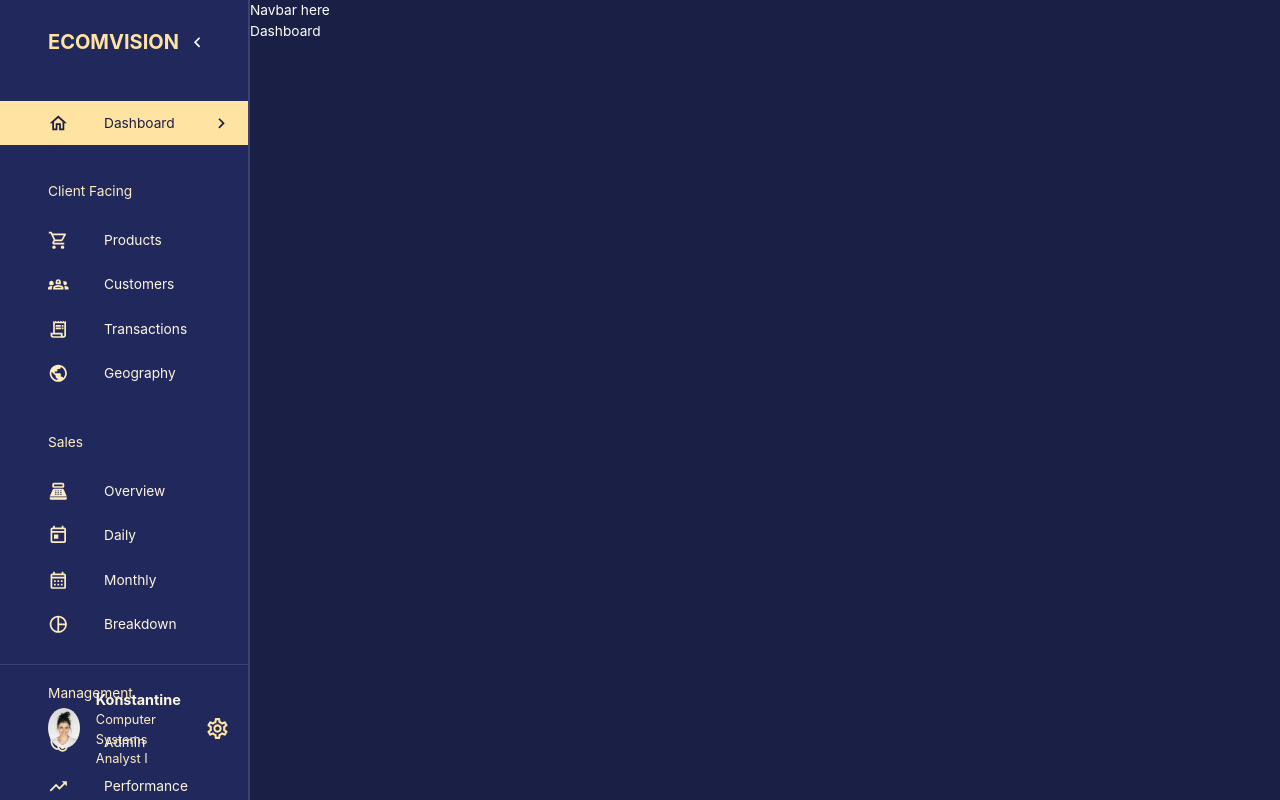
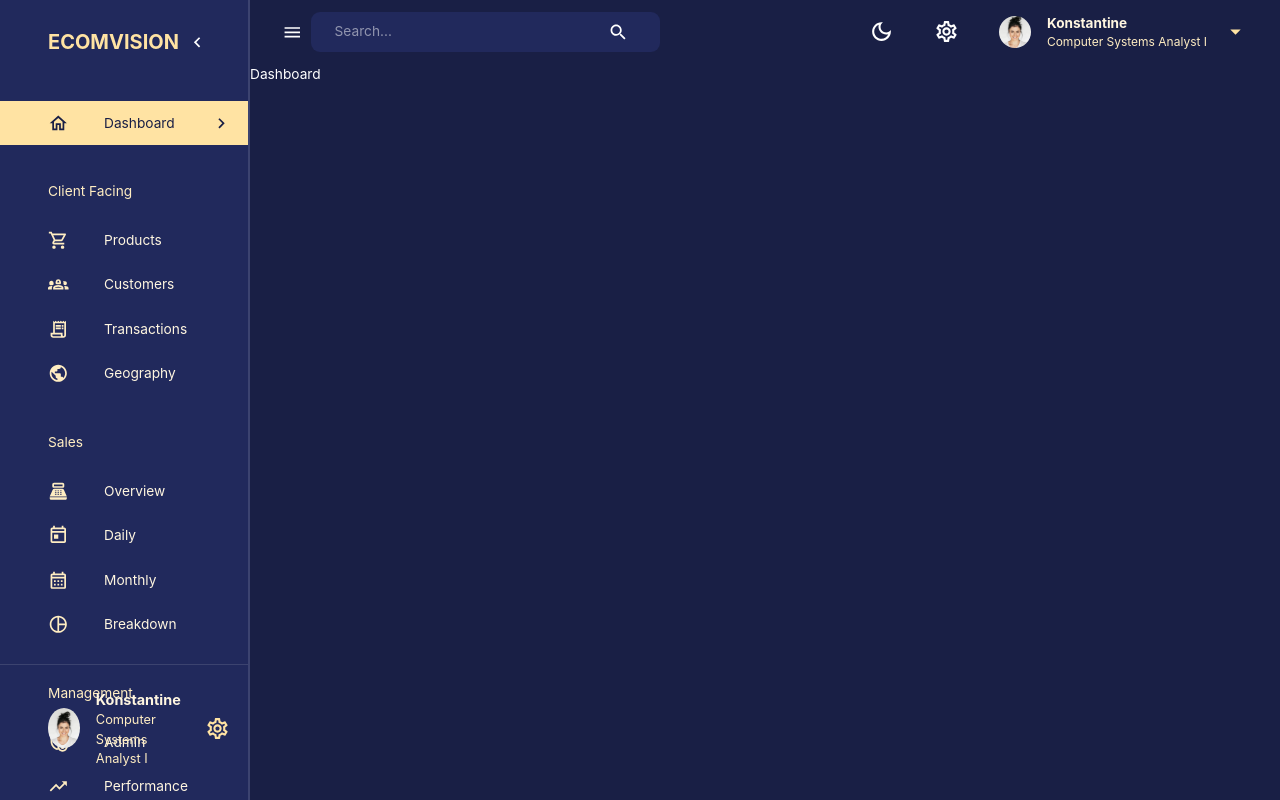
Before and after one commit to hafiztalhakh/react-dashboard-template, a React (Vite) app: page /dashboard in a window 1280 px wide. Built offline with nearby package versions, Linux system fonts and the light colour scheme.

Commit message:
feat: Navbar created

```diff
--- a/src/components/layout/navbar/index.jsx
+++ b/src/components/layout/navbar/index.jsx
@@ -1,7 +1,130 @@
-import React from "react";
+import React, { useState } from "react";
+import { useDispatch } from "react-redux";
+import {
+  AppBar,
+  Button,
+  Box,
+  Typography,
+  IconButton,
+  InputBase,
+  Toolbar,
+  Menu,
+  MenuItem,
+  useTheme,
+} from "@mui/material";
+import {
+  LightModeOutlined,
+  DarkModeOutlined,
+  Menu as MenuIcon,
+  Search,
+  SettingsOutlined,
+  ArrowDropDownOutlined,
+} from "@mui/icons-material";
+import { FlexBetween } from "@/components/ui";
+import { setMode } from "@/store";
 
-function Navbar() {
-  return <div>This is Navbar</div>;
+function Navbar(props) {
+  const { user, isSidebarOpen, setIsSidebarOpen } = props;
+  const dispatch = useDispatch();
+  const theme = useTheme();
+
+  const [anchorEl, setAnchorEl] = useState(null);
+  const isOpen = Boolean(anchorEl);
+  const handleClick = (event) => setAnchorEl(event.currentTarget);
+  const handleClose = () => setAnchorEl(null);
+
+  return (
+    <AppBar
+      sx={{
+        position: "static",
+        background: "none",
+        boxShadow: "none",
+      }}
+    >
+      <Toolbar sx={{ justifyContent: "space-between" }}>
+        {/* LEFT SIDE */}
+        <FlexBetween>
+          <IconButton onClick={() => setIsSidebarOpen(!isSidebarOpen)}>
+            <MenuIcon />
+          </IconButton>
+          <FlexBetween
+            backgroundColor={theme.palette.background.alt}
+            borderRadius="9px"
+            gap="3rem"
+            p="0.1rem 1.5rem"
+          >
+            <InputBase placeholder="Search..." />
+            <IconButton>
+              <Search />
+            </IconButton>
+          </FlexBetween>
+        </FlexBetween>
+
+        {/* RIGHT SIDE */}
+        <FlexBetween gap="1.5rem">
+          <IconButton onClick={() => dispatch(setMode())}>
+            {theme.palette.mode === "dark" ? (
+              <DarkModeOutlined sx={{ fontSize: "25px" }} />
+            ) : (
+              <LightModeOutlined sx={{ fontSize: "25px" }} />
+            )}
+          </IconButton>
+          <IconButton>
+            <SettingsOutlined sx={{ fontSize: "25px" }} />
+          </IconButton>
+
+          <FlexBetween>
+            <Button
+              onClick={handleClick}
+              sx={{
+                display: "flex",
+                justifyContent: "space-between",
+                alignItems: "center",
+                textTransform: "none",
+                gap: "1rem",
+              }}
+            >
+              <Box
+                component="img"
+                alt="profile"
+                src={"assets/profile.jpeg"}
+                height="32px"
+                width="32px"
+                borderRadius="50%"
+                sx={{ objectFit: "cover" }}
+              />
+              <Box textAlign="left">
+                <Typography
+                  fontWeight="bold"
+                  fontSize="0.85rem"
+                  sx={{ color: theme.palette.secondary[100] }}
+                >
+                  {user.name}
+                </Typography>
+                <Typography
+                  fontSize="0.75rem"
+                  sx={{ color: theme.palette.secondary[200] }}
+                >
+                  {user.occupation}
+                </Typography>
+              </Box>
+              <ArrowDropDownOutlined
+                sx={{ color: theme.palette.secondary[300], fontSize: "25px" }}
+              />
+            </Button>
+            <Menu
+              anchorEl={anchorEl}
+              open={isOpen}
+              onClose={handleClose}
+              anchorOrigin={{ vertical: "bottom", horizontal: "center" }}
+            >
+              <MenuItem onClick={handleClose}>Log Out</MenuItem>
+            </Menu>
+          </FlexBetween>
+        </FlexBetween>
+      </Toolbar>
+    </AppBar>
+  );
 }
 
 export default Navbar;
--- a/src/layout/index.jsx
+++ b/src/layout/index.jsx
@@ -2,6 +2,7 @@ import { useState } from "react";
 import { Box, useMediaQuery } from "@mui/material";
 import { Outlet } from "react-router-dom";
 import Sidebar from "@/components/layout/sidebar";
+import Navbar from "@/components/layout/navbar";
 
 const userData = {
   _id: "1",
@@ -36,7 +37,11 @@ function Layout() {
         setIsSidebarOpen={setIsSidebarOpen}
       />
       <Box flexGrow={1}>
-        Navbar here
+        <Navbar
+          user={userData}
+          isSidebarOpen={isSidebarOpen}
+          setIsSidebarOpen={setIsSidebarOpen}
+        />
         <Outlet />
       </Box>
     </Box>
```
